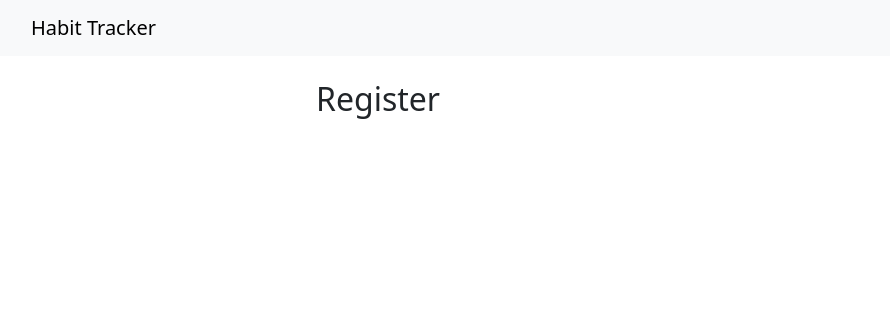
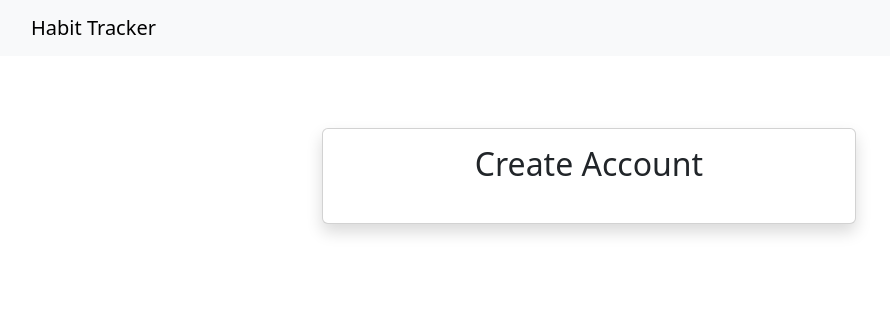
Before and after one commit to aishieee/p4-habit-tracker, a Django app: page /accounts/register/ in a window 1280 px wide. Shown: the top 316 px of the page, without its empty margins (51-941 px from the left). Run offline with Django 5.2, Linux system fonts and the light colour scheme.

Commit message:
Add register page title and create card container for the form

```diff
--- a/habits/templates/registration/register.html
+++ b/habits/templates/registration/register.html
@@ -3,9 +3,12 @@
 {% block title %}Register{% endblock %}
 
 {% block content %}
-<div class="row justify-content-center">
+<div class="container py-5">
+  <div class="row justify-content-center">
     <div class="col-md-6">
-        <h2>Register</h2>
-    </div>
-</div>
+      <!-- Card container for the form -->
+      <div class="card shadow">
+        <div class="card-body">
+          <h2 class="text-center mb-4">Create Account</h2>
+
 {% endblock %}
```
